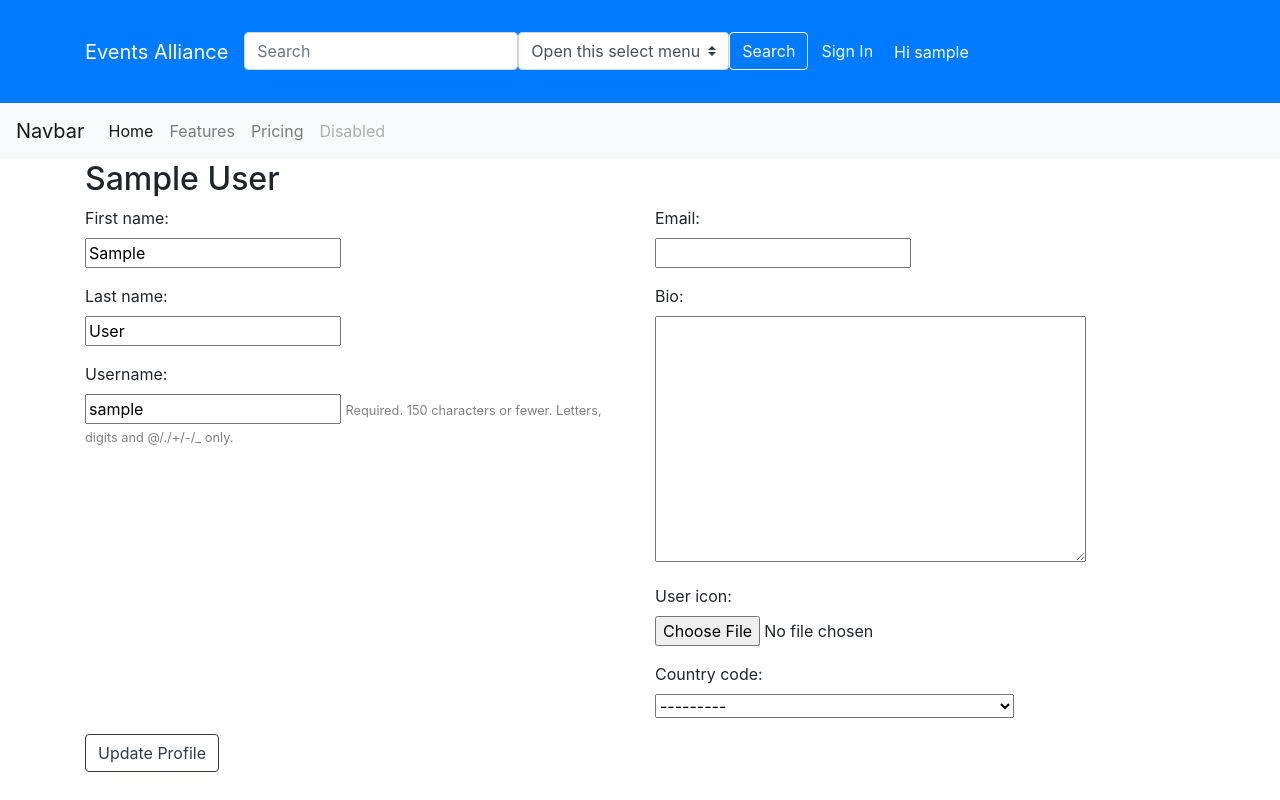
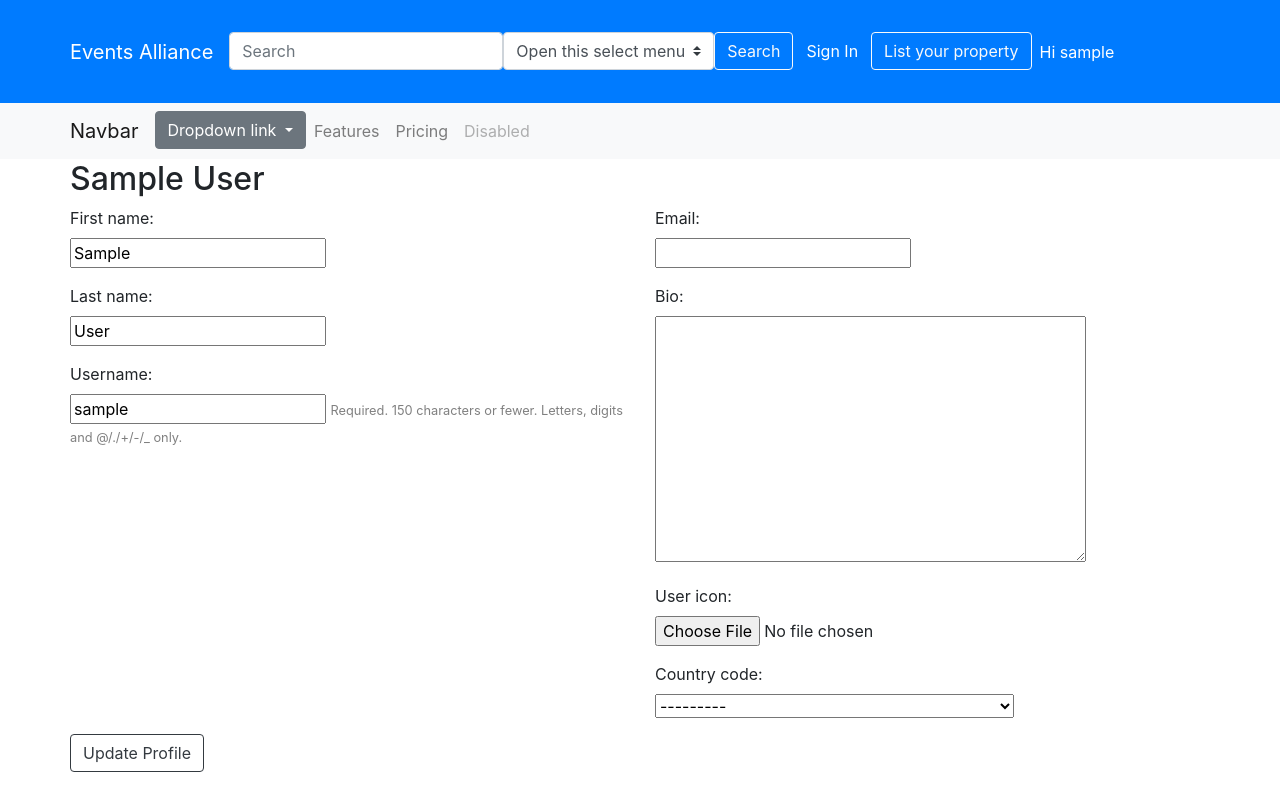
Before and after one commit to Agency254/eventsplannersalliance.com, a Django app: page /accounts/profile/update/ in a window 1280 px wide. Run offline with Django 3.2, Linux system fonts and the light colour scheme; the visitor is signed in with stand-in values (Sample User, id 1); some libraries are stand-ins or nearby versions.

Commit message:
changed design consistency again --WIP

```diff
--- a/epa_frontend/templates/navbar.html
+++ b/epa_frontend/templates/navbar.html
@@ -1,7 +1,7 @@
 {% load crispy_forms_tags %}
 
 <nav class="navbar navbar-expand-lg navbar-dark bg-primary fixed-top scrolling-navbar" style="padding: 2rem 1rem;">
-<div class="container">
+    <div class="container" style="padding: 0 0;">
 
       <a class="navbar-brand" href="/">Events Alliance</a>
       <button class="navbar-toggler" type="button" data-toggle="collapse" data-target="#navbarSupportedContent" aria-controls="navbarSupportedContent" aria-expanded="false" aria-label="Toggle navigation">
@@ -22,10 +22,14 @@
                 <button class="btn btn-outline-light my-2 my-sm-0" type="submit">Search</button>
             </form>
           </li>
+
             <li class="nav-item">
                 <button type="button" class="btn btn-primary" data-toggle="modal" data-target="#exampleModal">
                     Sign In
                 </button>
+            </li>
+            <li class="nav-item">
+                <button class="btn btn-outline-light my-2 my-sm-0" onclick="window.location.href = '/merchants/new/';">List your property</button>
             </li>
             <li class="nav-item">
                 <a class="nav-link text-white" href="/accounts/profile">Hi {{ user.username }}</a>
@@ -37,16 +41,29 @@
 
 </nav>
 <nav class="navbar navbar-expand-lg navbar-light bg-light fixed-top" style="margin-top: 103px;">
+    <div class="container" style="padding: 0 0;">
+
       <a class="navbar-brand" href="#">Navbar</a>
       <button class="navbar-toggler" type="button" data-toggle="collapse" data-target="#navbarNavAltMarkup" aria-controls="navbarNavAltMarkup" aria-expanded="false" aria-label="Toggle navigation">
         <span class="navbar-toggler-icon"></span>
       </button>
       <div class="collapse navbar-collapse" id="navbarNavAltMarkup">
         <div class="navbar-nav">
-      <a class="nav-item nav-link active" href="#">Home <span class="sr-only">(current)</span></a>
+            <div class="dropdown">
+              <a class="btn btn-secondary dropdown-toggle" href="#" role="button" id="dropdownMenuLink" data-toggle="dropdown" aria-haspopup="true" aria-expanded="false">
+                Dropdown link
+              </a>
+
+              <div class="dropdown-menu" aria-labelledby="dropdownMenuLink">
+                <a class="dropdown-item" href="#">Action</a>
+                <a class="dropdown-item" href="#">Another action</a>
+                <a class="dropdown-item" href="#">Something else here</a>
+              </div>
+            </div>
           <a class="nav-item nav-link" href="#">Features</a>
           <a class="nav-item nav-link" href="#">Pricing</a>
           <a class="nav-item nav-link disabled" href="#" tabindex="-1" aria-disabled="true">Disabled</a>
+        </div>
       </div>
   </div>
 </nav>
--- a/epa_frontend/templates/registration/profile.html
+++ b/epa_frontend/templates/registration/profile.html
@@ -1,7 +1,7 @@
 {% extends "base.html" %}
 
 {% block content %}
-    <div class="container" style="padding-top: 160px;">
+    <div class="container" style="padding-top: 160px; padding-left: 0; padding-right: 0;">
         <h2>{{ user.get_full_name }}</h2>
         <ul>
           <li>Username: {{ user.username }}</li>
--- a/epa_frontend/templates/registration/signup.html
+++ b/epa_frontend/templates/registration/signup.html
@@ -1,6 +1,8 @@
 {% extends 'base.html' %}
 
 {% block content %}
+    <div class="container" style="padding-top: 160px; padding-left: 0; padding-right: 0;">
+
         <h2>{{ user.get_full_name }}</h2>
         <form action="/accounts/signup" method="post">
             {% csrf_token %}
@@ -18,4 +20,5 @@
             {% endfor %}
             <button class="btn btn-outline-dark" type="submit">Submit</button>
         </form>
+    </div>
 {% endblock %}
--- a/epa_frontend/templates/registration/update_profile.html
+++ b/epa_frontend/templates/registration/update_profile.html
@@ -1,7 +1,7 @@
 {% extends 'base.html' %}
 
 {% block content %}
-    <div class="container" style="padding-top: 160px;">
+    <div class="container" style="padding-top: 160px; padding-left: 0; padding-right: 0;">
         <h2>{{ user.get_full_name }}</h2>
         <form action="/accounts/profile/update/" method="post" enctype="multipart/form-data">
             {% csrf_token %}
```
Also changed, not shown: epa_frontend/templates/products.html (+6 -3 lines), epa_frontend/templates/registration/login.html (+20 -6 lines). Lines whose indentation alone changed are shown as unchanged.
